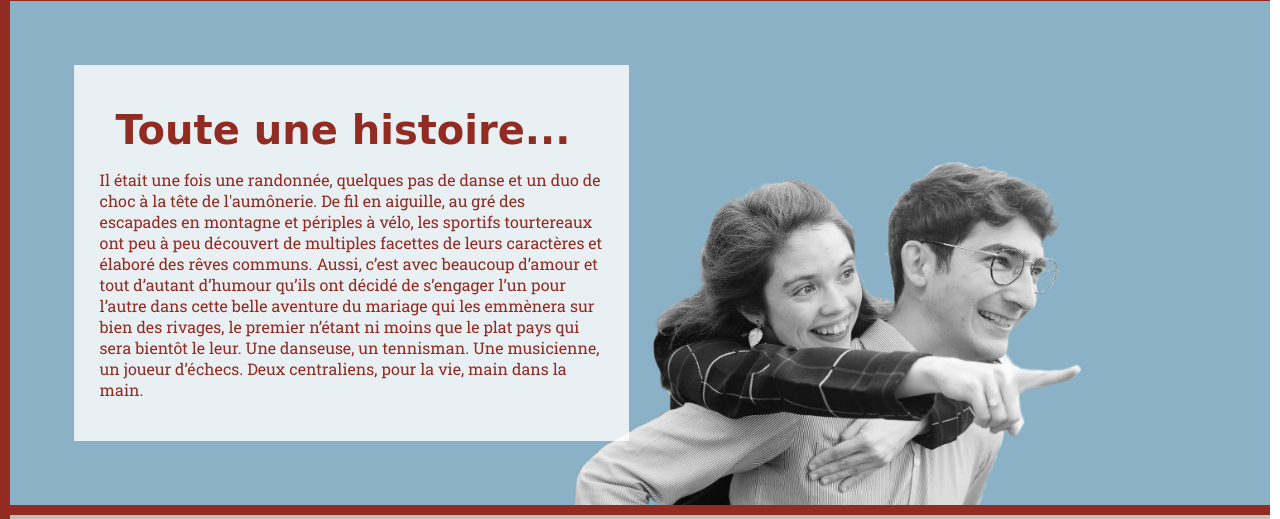
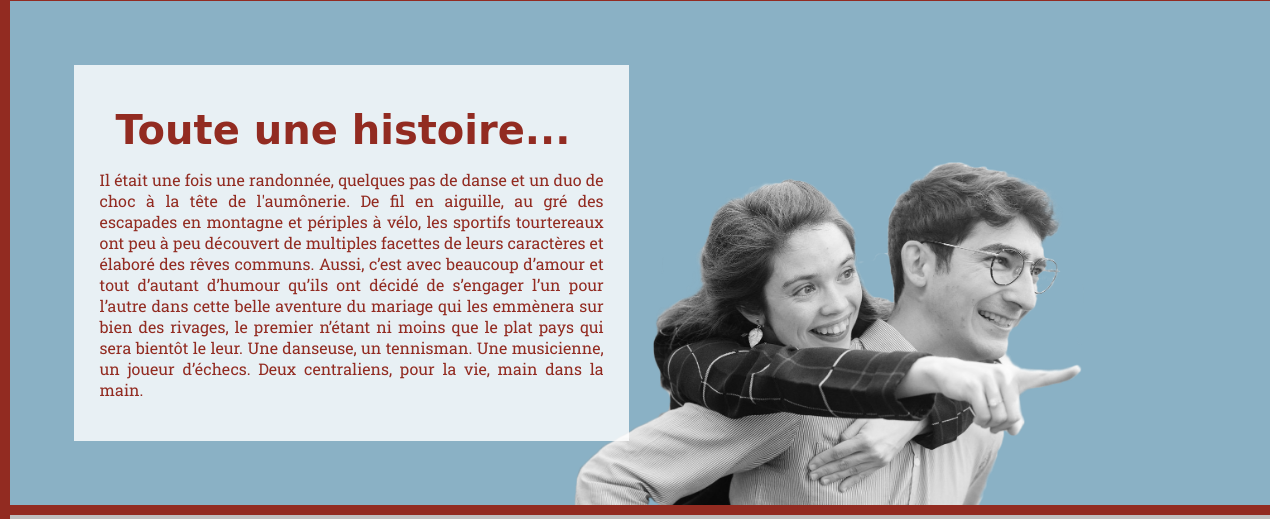
Before and after one commit to bonneted/site-mariage, a Django app: page / in a window 1280 px wide. Shown: the part 799-1318 px from the top of the page. Run offline with Django 3.2, Linux system fonts and the light colour scheme; some web fonts are replaced; grey boxes are pictures that could not be loaded.

Commit message:
update_files

```diff
--- a/site_app/static/site_app/css/_part_rencontre.scss
+++ b/site_app/static/site_app/css/_part_rencontre.scss
@@ -25,6 +25,9 @@
             margin: 1rem;
 
         }
+        p{
+            text-align: justify;
+        }
 
     }
 
--- a/site_app/static/site_app/css/index.css
+++ b/site_app/static/site_app/css/index.css
@@ -179,6 +179,10 @@
   font-family: 'Charm', cursive;
   font-size: 40px;
   margin: 1rem;
+}
+
+.rencontre .wrapper p {
+  text-align: justify;
 }
 
 @media only screen and (max-width: 768px) {
--- a/site_app/static/site_app/js/index.js
+++ b/site_app/static/site_app/js/index.js
@@ -122,8 +122,8 @@ var all_title = document.querySelectorAll('.info-title')
 all_title.forEach(anchor => {
   anchor.addEventListener('click', function (e) {
     var type_info = anchor.querySelector("a").text;
-    console.log(anchor.querySelector("a"))
     modal.style.display = "block";
+    console.log(type_info)
 
     if (type_info=="Messe"){
       modal_wrapper.innerHTML =  "<p class='detail-title'>Messe de mariage</p><p>La messe de mariage sera célébrée le 9 Octobre 2021 à 14h en l'église Saint-Etienne d'Auneau (Eure-et-Loire). Le consentment des époux sera reçu par le Père Martin Charcosset</p>"
@@ -132,9 +132,11 @@ all_title.forEach(anchor => {
       modal_wrapper.innerHTML =  "<p class='detail-title'>Accès</p><p>En voiture : environ 1h depuis Paris et 4h30 depuis Lyon</p><p>En train : La gare d'Auneau est située à 5km de l'église, et accessible depuis la gare Paris-Austerlitz.</p>"
 
     } else if (type_info=="Réception"){
-      modal_wrapper.innerHTML =  "<p class='detail-title'>Réception</p><p>Nous serons heureux de vous retrouver à l'issue de la cérémonie au château de Denonville.</p>"
+      modal_wrapper.innerHTML =  "<p class='detail-title'>Réception</p><p>Nous serons heureux de vous retrouver à l'issue de la cérémonie au château de Denonville à partir de 16h.</p>"
+    } else if (type_info=="Hébergement"){
+      modal_wrapper.innerHTML =  "<p class='detail-title'>Hébergement</p><p>Vous allez être redirigé vers une liste des hébergements à proximité.</p>"
+    }
 
-    }
 
   });
 });
```
Also changed, not shown: 1 other file.
